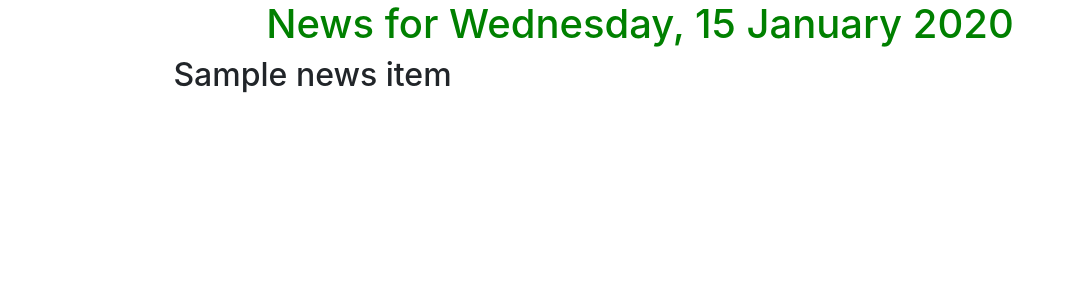
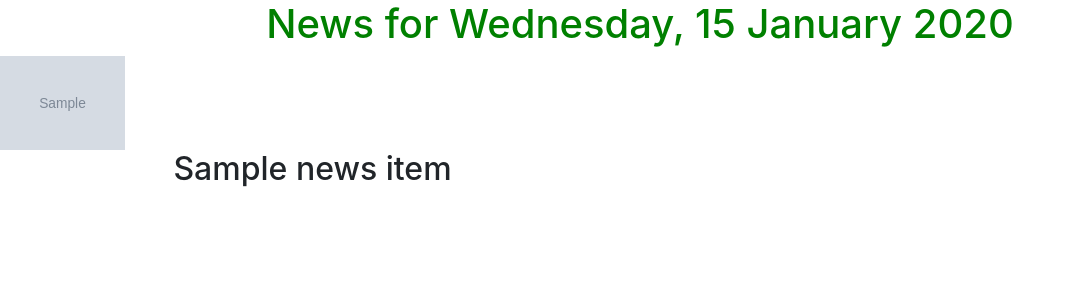
Before and after one commit to Krasivaya/Tribune, a Django app: template news/templates/all-news/today-news.html in a window 1280 px wide. Shown: the part 56-356 px from the top of the page, without its empty margins (0-1075 px from the left). Run offline with Django 3.2, Linux system fonts and the light colour scheme; the template is opened without the code that fills it: most values are stand-ins (such as "Sample title", 1, 10 or a date in 2020); grey boxes marked "Sample" are stand-in pictures; some libraries are stand-ins or nearby versions.

Commit message:
Add uploaded images

```diff
--- a/news/templates/all-news/today-news.html
+++ b/news/templates/all-news/today-news.html
@@ -6,6 +6,10 @@
     {% for news_item in news %}
         <div class="row">
             <div class="col-xs-6 col-ms-6 col-md-6 col-lg-6">
+                {% if news_item.article_image %}
+                <img src="{{news_item.article_image.url}}" class="img-responsive" width="20%" alt="{{news_item.title}} image">
+                {% else %}
+                {% endif %}
                 <h2 class="text-center">{{ news_item.title }}</h2>
             </div>
         </div>
```
